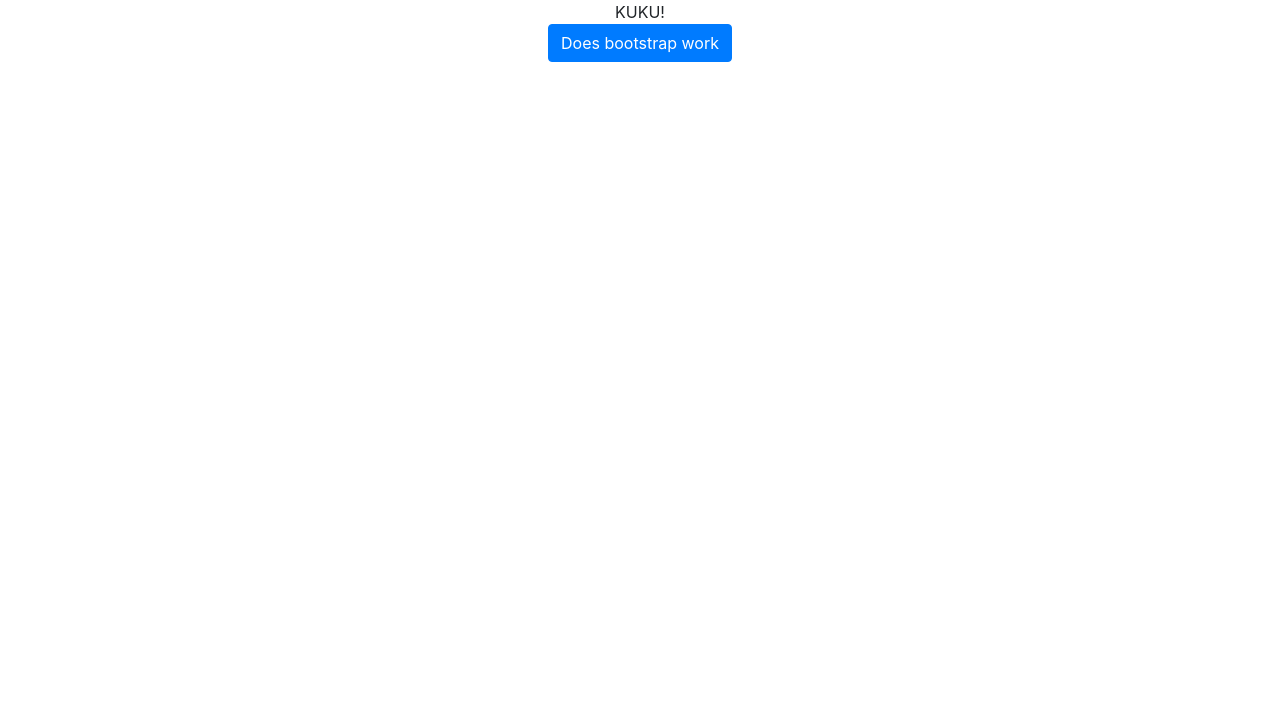
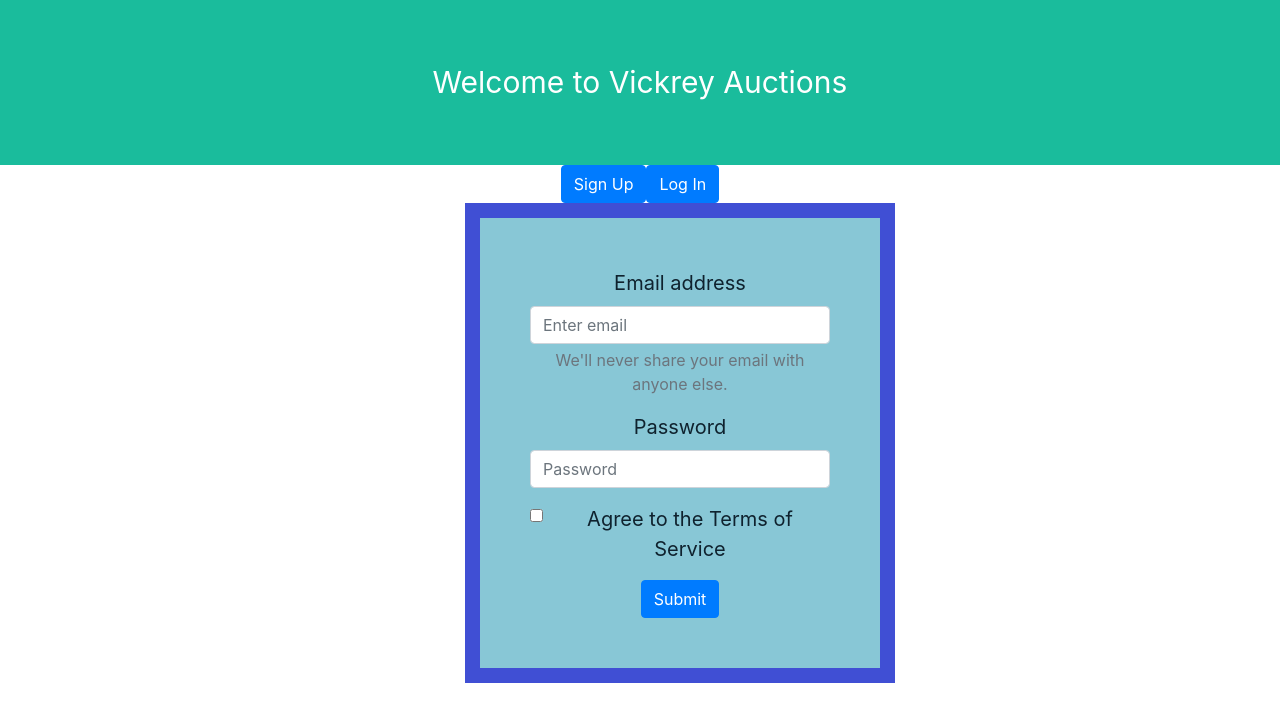
Before and after one commit to abaevbog/HackUIowa2019, a React (Create React App) app in the folder frontend-app/: page / in a window 1280 px wide. Shown: the top 722 px of the page. Built offline with nearby package versions, Linux system fonts and the light colour scheme; the HTML template or start-up script is replaced by a standard one.

Commit message:
Login Page

```diff
--- a/frontend-app/src/App.js
+++ b/frontend-app/src/App.js
@@ -32,8 +32,8 @@
 
     return (
       <div className="App">
-        <Login> </Login>
-        <Button variant="primary">Does bootstrap work </Button>
+        <Login></Login>
+
       </div>
     );
   }
--- /dev/null
+++ b/frontend-app/src/components/Login.css
@@ -0,0 +1,30 @@
+
+.LoginBox {
+  background-color: lightgrey;
+  width: 230px;
+  border: 15px solid rgb(64, 79, 212);
+  padding: 50px;
+  text-align: center;
+  color: whitesmoke;
+  font-size: 20px;
+  margin: 20px;
+}
+
+.header {
+    padding: 60px;
+    text-align: center;
+    background: #1abc9c;
+    color: white;
+    font-size: 30px;
+  }
+
+  .SignUp {
+    background-color: rgb(136, 199, 214);
+    width: 430px;
+    border: 15px solid rgb(64, 79, 212);
+    padding: 50px;
+    text-align: center;
+    color: rgb(15, 34, 46);
+    font-size: 20px;
+    margin-left: 36%;
+  }
--- a/frontend-app/src/components/Login.js
+++ b/frontend-app/src/components/Login.js
@@ -1,5 +1,8 @@
-
 import React, { Component } from 'react';
+import "./Login.css"
+import 'bootstrap/dist/css/bootstrap.min.css';
+import Button from 'react-bootstrap/Button';
+import Form from 'react-bootstrap/Form';
 
 class Login extends Component{
 
@@ -9,7 +12,40 @@
 
     render(){
         return (
-            <div>KUKU!</div>
+            <div>
+                <div className = "header">
+                    <text>Welcome to Vickrey Auctions</text>
+                </div>
+                <div>
+                    <Button>Sign Up</Button>
+                    <Button>Log In</Button>
+                </div>
+                <div class="col-sm">
+                <div className = "SignUp">
+                    <Form>
+                        <Form.Group controlId="formBasicEmail">
+                            <Form.Label>Email address</Form.Label>
+                            <Form.Control type="email" placeholder="Enter email" />
+                            <Form.Text className="text-muted">
+                            We'll never share your email with anyone else.
+                            </Form.Text>
+                        </Form.Group>
+
+                        <Form.Group controlId="formBasicPassword">
+                            <Form.Label>Password</Form.Label>
+                            <Form.Control type="password" placeholder="Password" />
+                        </Form.Group>
+                        <Form.Group controlId="formBasicCheckbox">
+                            <Form.Check type="checkbox" label="Agree to the Terms of Service" />
+                        </Form.Group>
+                        <Button variant="primary" type="submit">
+                            Submit
+                        </Button>
+                        </Form>
+
+                </div>
+                </div>
+            </div>
         );
     }
 }
```
Also changed, not shown: frontend-app/src/components/SellerDashboard.js (added, +10 -0 lines).
